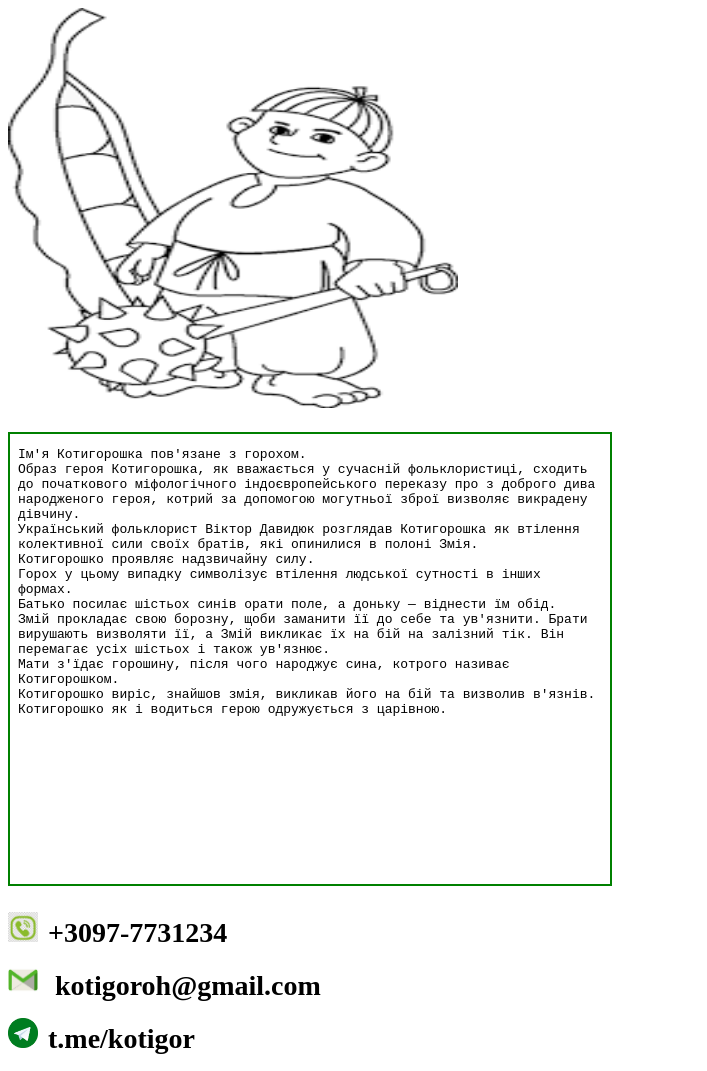
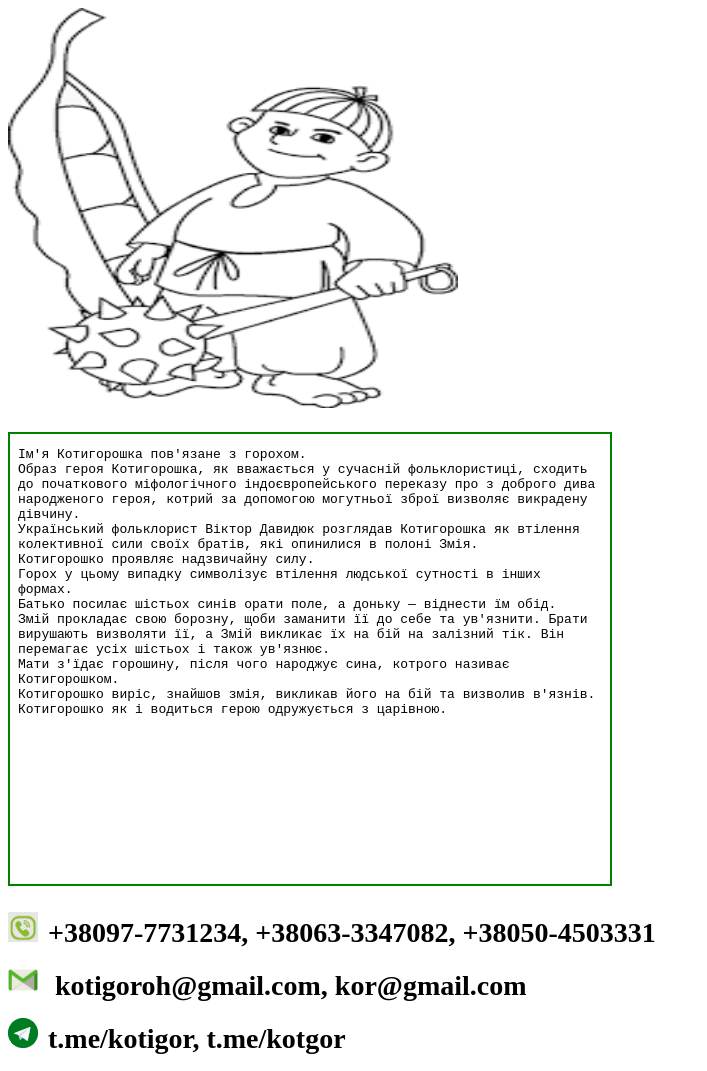
Before and after one commit to skirichenko77/hello-world, a plain HTML site: page index.htm in a window 1280 px wide. Shown: the whole page, without its empty margins (0-707 px from the left). Drawn offline with Linux system fonts and the light colour scheme.

Commit message:
Додано альтернативні контакти

```diff
--- a/index.htm
+++ b/index.htm
@@ -15,8 +15,8 @@
      <img src="pic.png" alt="Котигорошко" width="450" height="400">
      <h2><iframe src="bio.txt" style="border:2px solid green;" width="600" height="450"></iframe></h2>
 
- <p> <img class="contact-icon" src="phone.png" alt="Телефон іконка"><strong class="1" style="font-size: 28px;">+3097-7731234</strong></p>
-  <p><img class="contact-icon" src="email.png" alt="Email іконка"><strong class="2" style="font-size: 28px;"> kotigoroh@gmail.com</strong></p>
-  <p> <img class="contact-icon" src="telegram.png" alt="Telegram іконка"><strong class="3" style="font-size: 28px;">t.me/kotigor</strong></p>
+ <p> <img class="contact-icon" src="phone.png" alt="Телефон іконка"><strong class="1" style="font-size: 28px;">+38097-7731234, 	+38063-3347082,  +38050-4503331 </strong></p>
+  <p><img class="contact-icon" src="email.png" alt="Email іконка"><strong class="2" style="font-size: 28px;"> kotigoroh@gmail.com,  kor@gmail.com</strong></p>
+  <p> <img class="contact-icon" src="telegram.png" alt="Telegram іконка"><strong class="3" style="font-size: 28px;">t.me/kotigor,   t.me/kotgor</strong></p>
 </body>
 </html>
```
